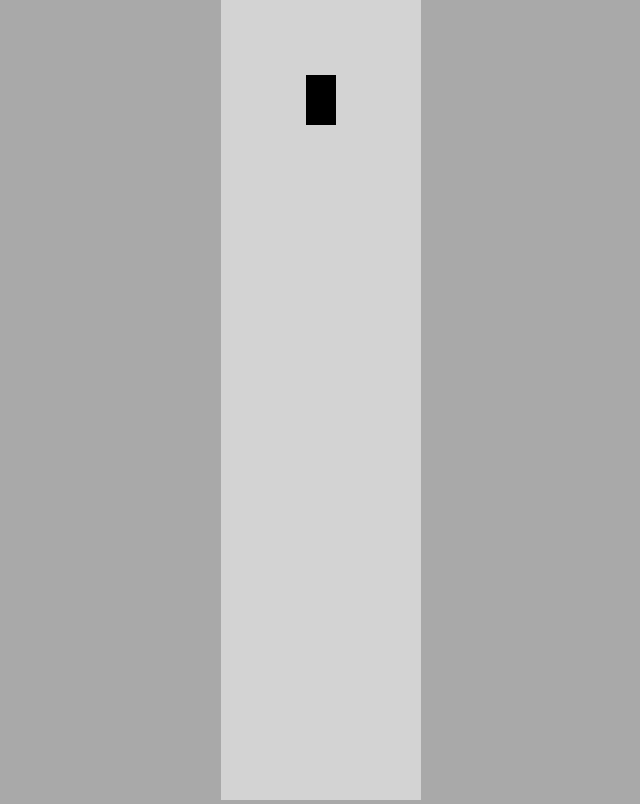
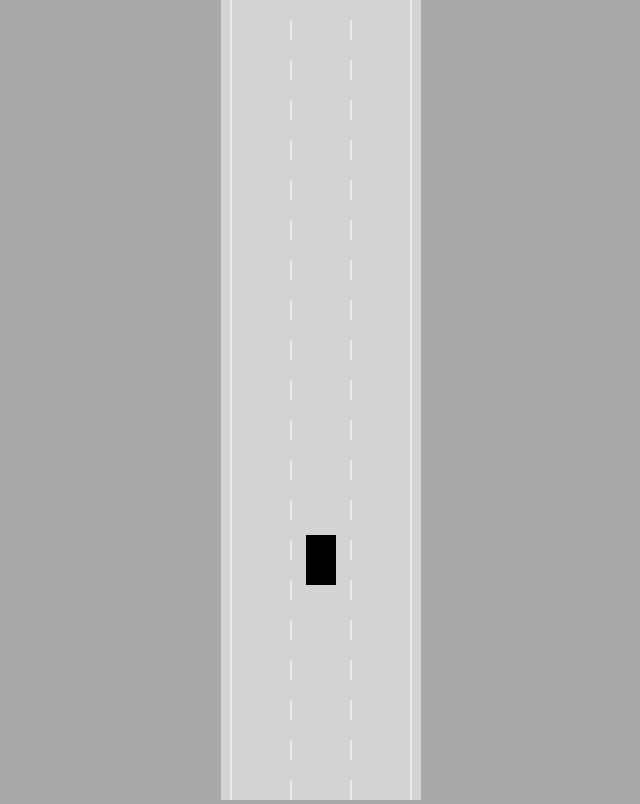
Before and after one commit to TFM-HITESH/Self-Driving-Car-AI, a plain HTML site: page index.html in a window 1280 px wide. Shown: the whole page, without its empty margins (319-959 px from the left). Drawn offline with Linux system fonts and the light colour scheme.

Commit message:
Road Rendering Completed

```diff
--- a/index.html
+++ b/index.html
@@ -9,10 +9,15 @@
     <body>
         <canvas id="myCanvas"></canvas>
         <!-- Creating a Canvas for the road -->
+        <script src="utils.js"></script>
+        <!-- Loading all the utilities -->
+        <script src="road.js"></script>
+        <!-- This file contains code related to rendering and updating roads -->
+        <script src="controls.js"></script>
+        <!-- This file holds the controls object which is used to pass controls to the car object -->
         <script src="car.js"></script>
         <!-- Importing car.js which holds car object and other useful code -->
-        <script src="controls.js"></script>
-        <!-- This file holds the controls object which is used to pass controls to the car object -->
+
         <script src="main.js"></script>
     </body>
 </html>
--- a/main.js
+++ b/main.js
@@ -9,11 +9,12 @@ const ctx = canvas.getContext('2d')
 // We only need 2d mode here
 // All functions associated with drawing can be referenced to this context
 
-const car = new Car(100, 100, 30, 50)
-// Creating a car object at x=100, y=100, width=30, height=50 (all in px)
+const road = new Road(canvas.width / 2, canvas.width * 0.9)
+// Placing the road at half the width of the canvas (Centered)
+// Giving the road a width of 90% canvas width. 10% Margin
 
-car.draw(ctx)
-// Drawing the required object using the context
+const car = new Car(road.getLaneCenter(1), 100, 30, 50)
+// Creating a car object at x=center of a lane n, y=100, width=30, height=50 (all in px)
 
 // Custom function to update the motion of car
 animate()
@@ -25,8 +26,19 @@ function animate() {
     canvas.height = window.innerHeight
     // We are doing Canvas height here, so that it redraws(clears) the extra car trail
 
+    ctx.save()
+    // Saves the current context
+    ctx.translate(0, -car.y + canvas.height * 0.7)
+    // Starts moving the context(canvas) by the amount of y movement of the car. Adds canvas.height * 0.7 to center the car to middle
+
+    road.draw(ctx)
+    // Calls for drawing of entire road bounding box
     car.draw(ctx)
-    // Calls for re-drawing of entire car bounding box
+    // Calls for drawing of entire car bounding box
+
+    ctx.restore()
+    // Restores the values past animation
+
     requestAnimationFrame(animate)
     // Adds a request to the render-queue to Animate the frame once more
     // This calls the animate method many times per second, giving the illusion of motion
--- a/road.js
+++ b/road.js
@@ -0,0 +1,91 @@
+class Road {
+    constructor(x, width, laneCount = 3) {
+        this.x = x
+        // Position of road horizontally
+        this.width = width
+        // Width of road
+        this.laneCount = laneCount
+        // Default number of lanes = 3
+
+        // Precomputing values for easier calculations
+        this.left = x - width / 2
+        // Left limit of the road is width/2 pixels towards screen origin
+        this.right = x + width / 2
+        // Right limit of the road is width/2 pixels away from screen origin
+
+        const infinity = 1000000
+        // Length of the road on vertical scale. Pretty much too large to ever reach
+
+        // Note that y on screen grows downwards
+        this.top = -infinity
+        // Top limit is infinity upwards
+        this.bottom = infinity
+        // Bottom limit is infinity downwards
+
+        // These give the coordinates of the 4 points of the road rectangle
+        const topLeft = { x: this.left, y: this.top }
+        const topRight = { x: this.right, y: this.top }
+        const bottomLeft = { x: this.left, y: this.bottom }
+        const bottomRight = { x: this.right, y: this.bottom }
+
+        // This array holds the line segment points
+        this.borders = [
+            [topLeft, bottomLeft],
+            [topRight, bottomRight],
+        ]
+    }
+
+    // Helper method to find center of lane
+    getLaneCenter(laneIndex) {
+        const laneWidth = this.width / this.laneCount
+        // Each lane is equally wide. So finding the width of each line by dividing widht/count
+        return (
+            this.left +
+            laneWidth / 2 +
+            Math.min(laneIndex, this.laneCount - 1) * laneWidth
+            // Starts at left, adds half width and adds the width of the extra lanes to the left
+            // Min function used so that it always will only stop at rightmost lane when you give lane number greater than the ones possible
+        )
+    }
+
+    // Drawing the road
+    draw(ctx) {
+        ctx.linewidth = 15
+        // Fat lines
+        ctx.strokeStyle = 'white'
+        // White lines
+
+        for (let i = 1; i <= this.laneCount - 1; i++) {
+            // Loop goes from 0 to laneCount, drawing each lane
+
+            const x = lerp(this.left, this.right, i / this.laneCount)
+            // Using linear interpolation to get all the x values where the lines have to be drawn. Similar to arange() function in MATLAB. From lower to higher limit, it splits the given width into i equal chunks
+            // Doing i/laneCount to get it as a percentage. That value always remains between 0 and 1 since i <= laneCount
+
+            ctx.setLineDash([20, 20])
+            // Dashing. 20 pixel line, 20 pixel empty
+            ctx.beginPath()
+            // Marks the start position of drawing
+
+            // Drawing the line
+            ctx.moveTo(x, this.top)
+            ctx.lineTo(x, this.bottom)
+            ctx.stroke()
+        }
+
+        ctx.setLineDash([])
+        // Resets the line to solid blocks
+
+        // Drawing the bounding borders
+        this.borders.forEach((border) => {
+            // Iterates over both borders
+            ctx.beginPath()
+            // Marks the start position of drawing
+            ctx.moveTo(border[0].x, border[0].y)
+            // Starts at Left, Bottom || Right, Bottom
+            ctx.lineTo(border[1].x, border[1].y)
+            // Ends at Left, Top || Right,
+            ctx.stroke()
+        })
+    }
+}
--- a/utils.js
+++ b/utils.js
@@ -0,0 +1,5 @@
+// Writing the linear interpolation function
+function lerp(A, B, t) {
+    return A + (B - A) * t
+    // Returns start position + (range * fraction)
+}
```
